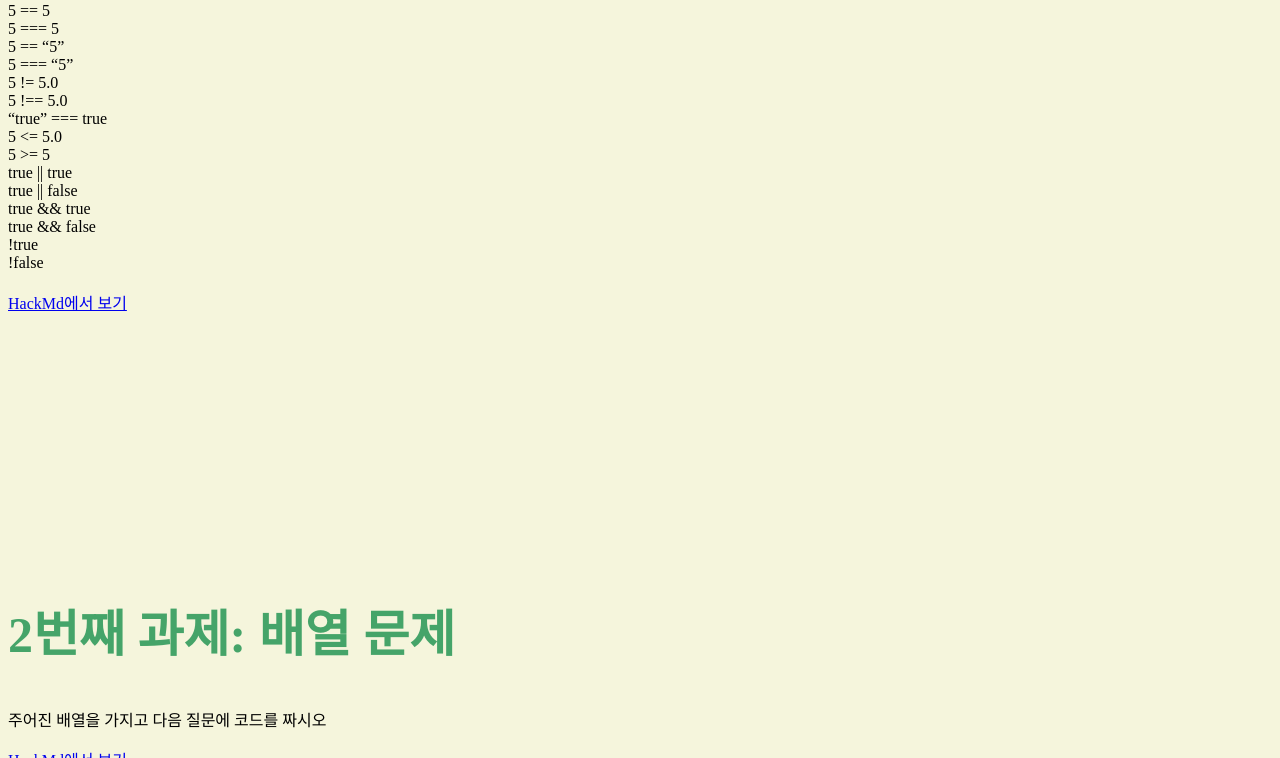
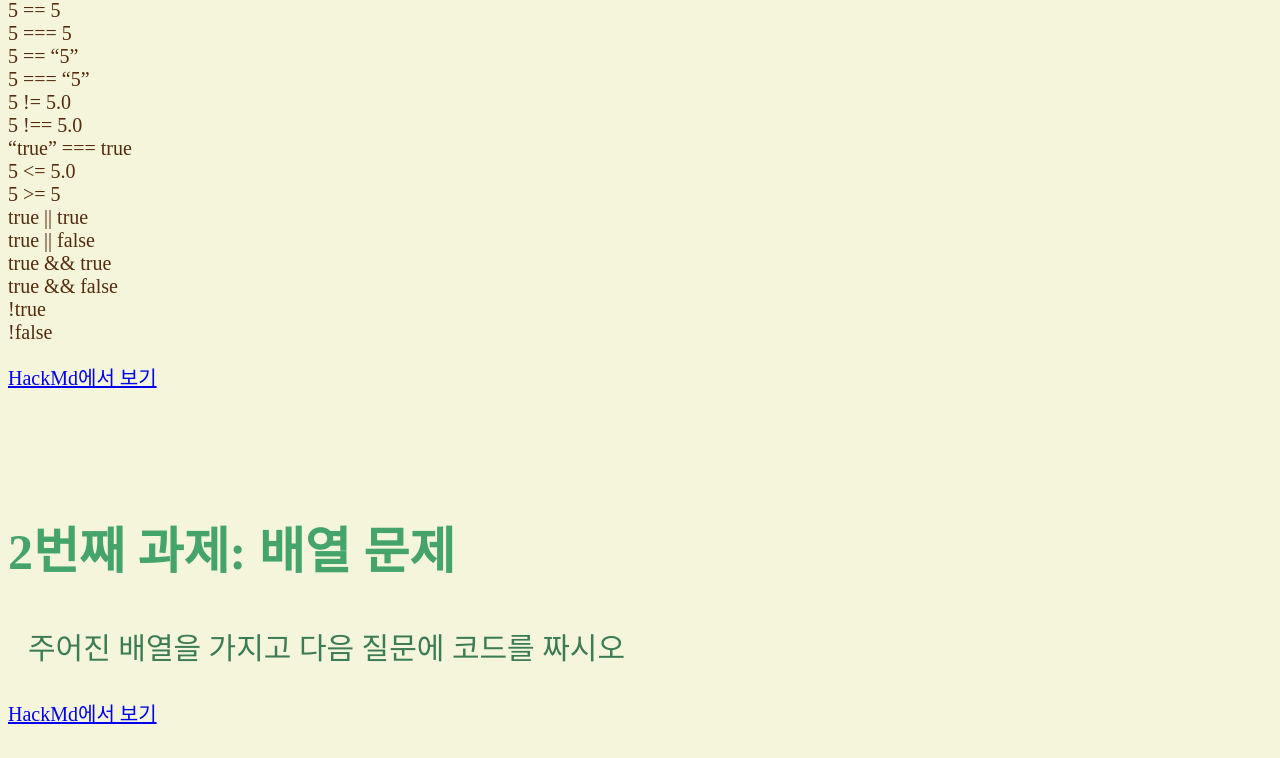
Before and after one commit to jein4433/Portfolio, a plain HTML site: page index.html in a window 1280 px wide. Shown: the part 2042-2800 px from the top of the page. Drawn offline with Linux system fonts and the light colour scheme.

Commit message:
Commit change

```diff
--- a/style.css
+++ b/style.css
@@ -1,24 +1,28 @@
 body {
     background-color:beige;
+    margin-bottom:70px;
   }
 
   h1 {
     color:steelblue;
-  font-size:120px;
-  margin-top:140px;
+    font-size:100px;
+    margin-top:120px;
     text-align:center;
   }
+
+
 
   h2 {
     color:rgb(69, 164, 105);
     font-size:50px;
-  margin-top:280px;
+    margin-top:120px;
   }
 
 
 
   nav{
     text-align : center;
+    margin-bottom:220px;
   }
 
 
@@ -33,3 +37,19 @@ img {
     width: 260px;
     margin:20px;
   }
+
+  p{
+    font-size:30px;
+    color:rgb(60, 124, 85);
+    margin-left:20px;
+  }
+
+  p2{
+    font-size:20px;
+    color:rgb(84, 43, 13);
+  }
+
+ p3{
+    font-size:20px;
+    text-decoration: none;
+  }
```
Lines whose indentation alone changed are shown as unchanged.
